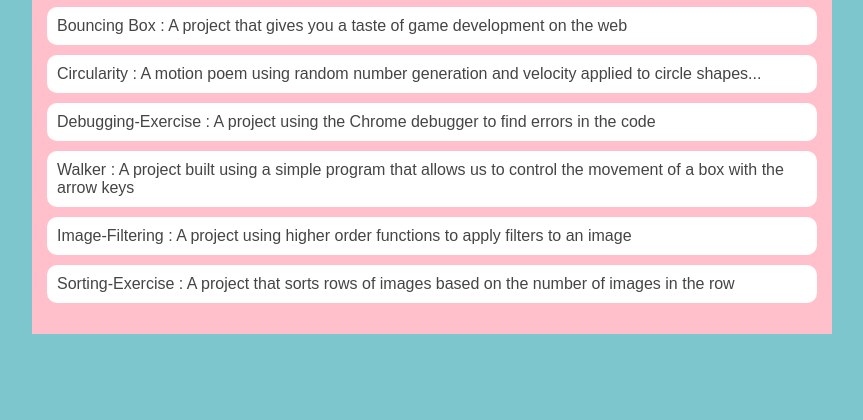
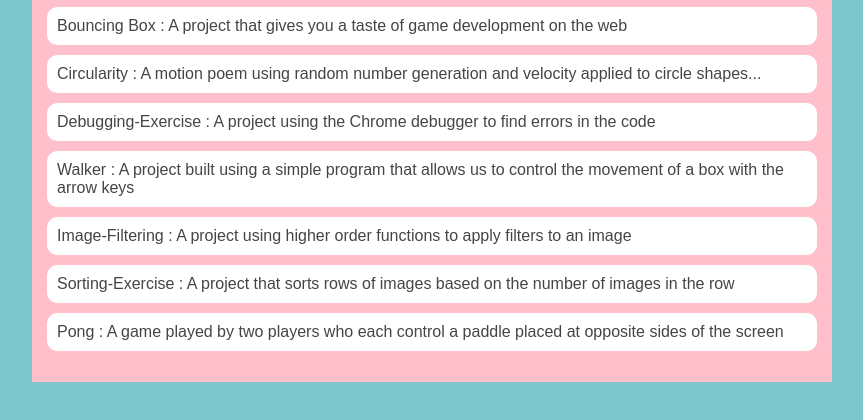
Before and after one commit to gweber101/Gabrielle-Weber.github.io, a plain HTML site: page portfolio.html in a window 1280 px wide. Shown: the part 262-682 px from the top of the page, without its empty margins (208-1071 px from the left). Drawn offline with Linux system fonts and the light colour scheme.

Commit message:
pong complete

```diff
--- a/portfolio.html
+++ b/portfolio.html
@@ -108,6 +108,7 @@
                     <li><a href="asd-projects/walker/">Walker : A project built using a simple program that allows us to control the movement of a box with the arrow keys</a></li>
                     <li><a href="asd-projects/image-filtering/">Image-Filtering : A project using higher order functions to apply filters to an image</a></li>
                     <li><a href="asd-projects/sorting-exercise/">Sorting-Exercise : A project that sorts rows of images based on the number of images in the row</a></li>
+                    <li><a href="asd-projects/pong/">Pong : A game played by two players who each control a paddle placed at opposite sides of the screen </a></li>
                 </ul>
             </div>
         </main>
```
